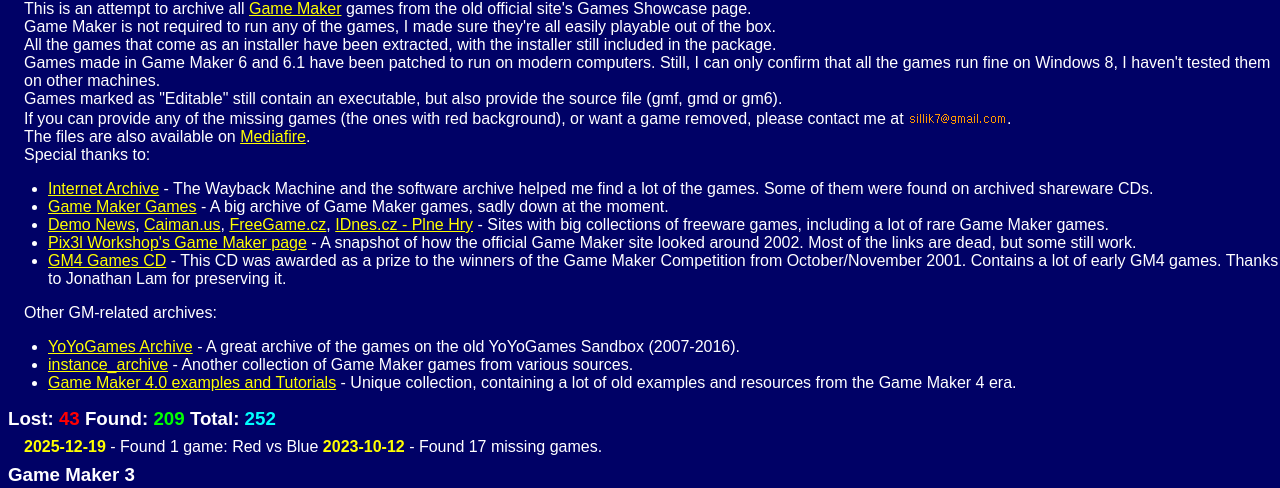
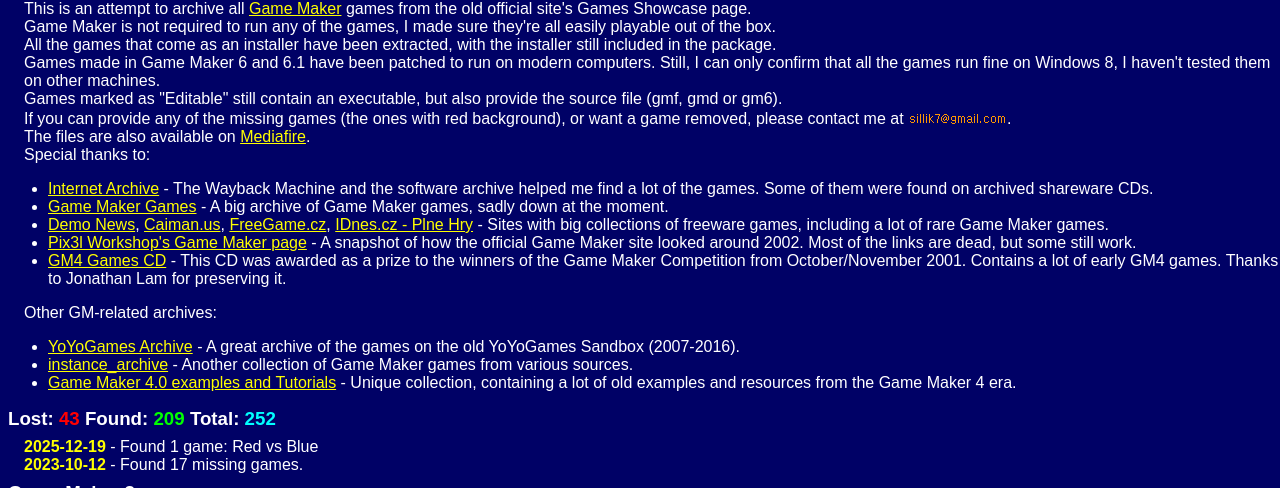
Before and after one commit to sillik7/sillik7.github.io, a plain HTML site: page index.html in a window 1280 px wide. Shown: the part 53-541 px from the top of the page. Drawn offline with nearby package versions, Linux system fonts and the light colour scheme.

Commit message:
Add files via upload

```diff
--- a/index.html
+++ b/index.html
@@ -358,7 +358,7 @@
 			</ul>
 		<h3>Lost: <span id="lost"></span> Found: <span id="found"></span> Total: <span id="total"></span></h3>
 		<p class="intro">
-			<span class="date">2025-12-19</span> - Found 1 game: Red vs Blue
+			<span class="date">2025-12-19</span> - Found 1 game: Red vs Blue<br/>
 			<span class="date">2023-10-12</span> - Found 17 missing games.
 		</p>
 		<h3>Game Maker 3</h3>
```
